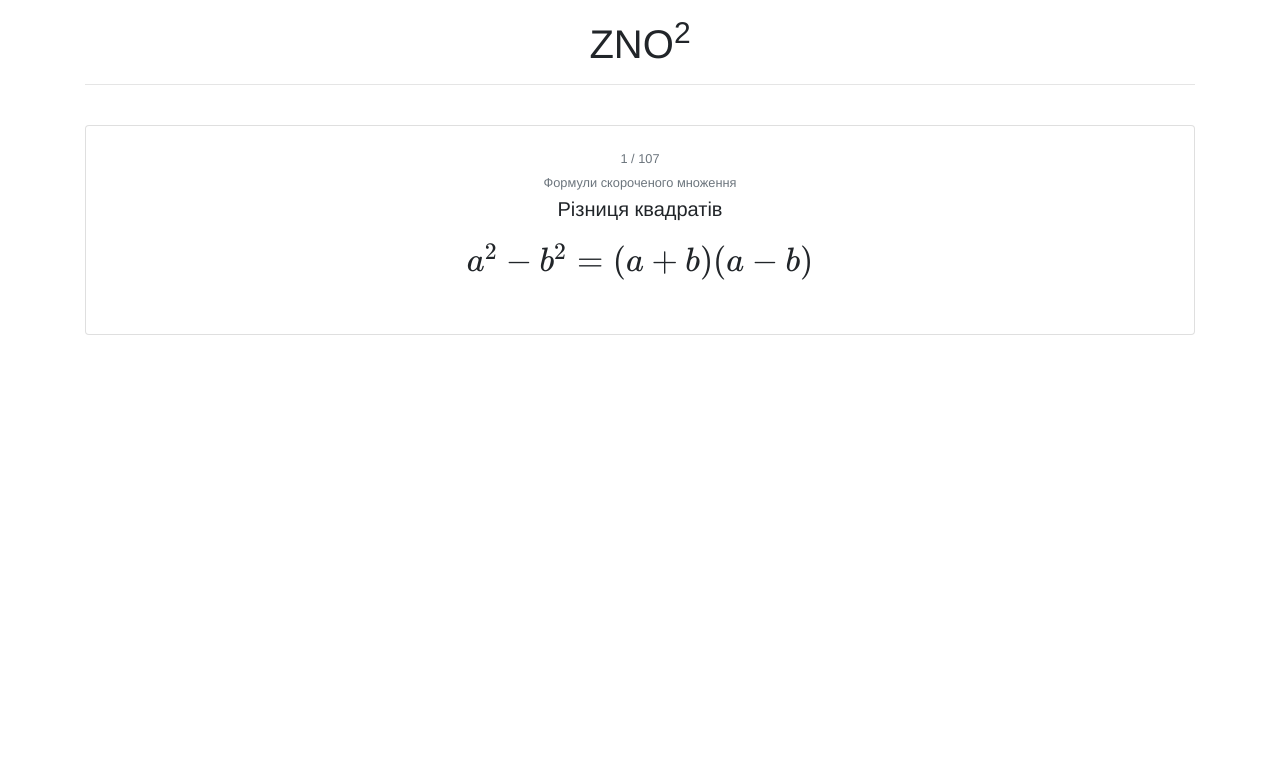
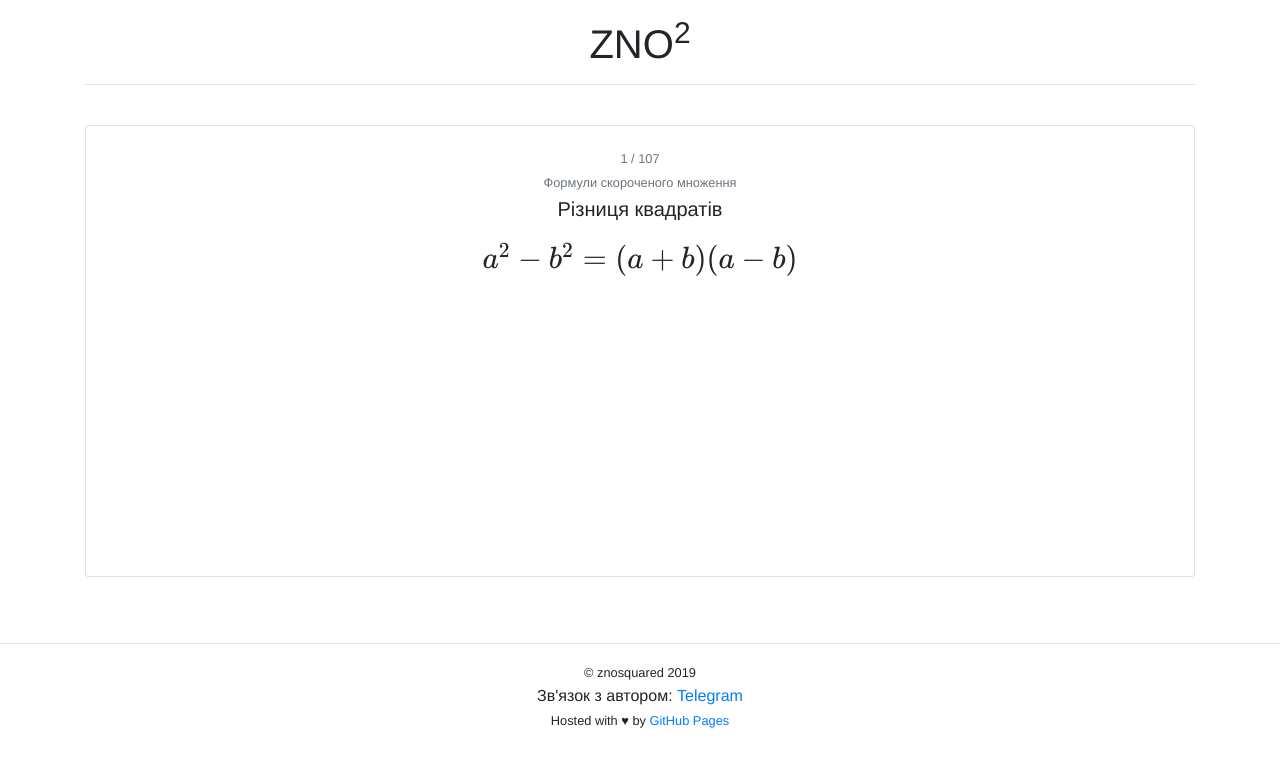
Before and after one commit to MrOnlineCoder/znosquared, a Vue app: page /#/ in a window 1280 px wide. Both pictures are taken after a click on the button "Розпочати тестування". Shown: the top 766 px of the page. Built offline with nearby package versions, Linux system fonts and the light colour scheme.

Commit message:
Major UI/CSS improvements

```diff
--- a/src/App.vue
+++ b/src/App.vue
@@ -1,13 +1,32 @@
 <template>
   <div id="app">
-    <router-view/>
+    <router-view class="wrapper"/>
+    <div class="push-down"></div>
+    <Footer />
   </div>
 </template>
+
+<script>
+import Footer from '@/components/Footer.vue'
+
+export default {
+  components: {
+    Footer
+  }
+}
+</script>
+
 
 <style>
 #app {
   font-family: 'Avenir', Helvetica, Arial, sans-serif;
-  margin-top: 20px;
+  padding-top: 20px;
 }
 
+
+
+.push-down {
+  height: 50px;
+  width: 100%;
+}
 </style>
--- /dev/null
+++ b/src/assets/style.css
@@ -0,0 +1,4 @@
+body, html {
+  min-height: 100%;
+  position: relative;
+}
--- a/src/assets/tests.json
+++ b/src/assets/tests.json
@@ -127,7 +127,7 @@
     },
     {
       "title": "Властивість члена арифметичної прогресії (відносно його сусідніх членів)",
-      "formula": "a_k = \\frac{a_{k-1} + a_{k+1}}{2}, k = 2,3,4 ..., n-1",
+      "formula": "a_k = \\frac{a_{k-1} + a_{k+1}}{2} \\\\ k = 2,3,4 ..., n-1",
       "category": "progressions"
     },
     {
@@ -137,11 +137,11 @@
     },
     {
       "title": "Формула суми перших n-членів геометричної прогресії",
-      "formula": "S_n = \\frac{b_1 (1 - q^n)}{1 - q}, q \\ne 1",
+      "formula": "S_n = \\frac{b_1 (1 - q^n)}{1 - q} \\\\ q \\ne 1",
       "category": "progressions"
     }, {
       "title": "Сума членів нескінченно спадної геометричної прогресії",
-      "formula": "S = \\frac{b_1}{1-q}, |q| < 1",
+      "formula": "S = \\frac{b_1}{1-q} \\\\ |q| < 1",
       "category": "progressions"
     },
     {
--- /dev/null
+++ b/src/components/Footer.vue
@@ -0,0 +1,18 @@
+<template>
+  <footer class="f">
+    <hr>
+    <small>&copy; znosquared 2019</small>
+    <br>
+    Зв'язок з автором: <a href="https://t.me/MrOnlineCoder">Telegram</a>
+    <br>
+    <small>Hosted with &hearts; by <a href="https://github.com/MrOnlineCoder/znosquared">GitHub Pages</a></small>
+  </footer>
+</template>
+
+<style scoped>
+footer {
+  text-align: center;
+  height: 80px;
+  width: 100%;
+}
+</style>
--- a/src/components/HelloWorld.vue
+++ /dev/null
@@ -1,58 +0,0 @@
-<template>
-  <div class="hello">
-    <h1>{{ msg }}</h1>
-    <p>
-      For a guide and recipes on how to configure / customize this project,<br>
-      check out the
-      <a href="https://cli.vuejs.org" target="_blank" rel="noopener">vue-cli documentation</a>.
-    </p>
-    <h3>Installed CLI Plugins</h3>
-    <ul>
-      <li><a href="https://github.com/vuejs/vue-cli/tree/dev/packages/%40vue/cli-plugin-babel" target="_blank" rel="noopener">babel</a></li>
-      <li><a href="https://github.com/vuejs/vue-cli/tree/dev/packages/%40vue/cli-plugin-eslint" target="_blank" rel="noopener">eslint</a></li>
-    </ul>
-    <h3>Essential Links</h3>
-    <ul>
-      <li><a href="https://vuejs.org" target="_blank" rel="noopener">Core Docs</a></li>
-      <li><a href="https://forum.vuejs.org" target="_blank" rel="noopener">Forum</a></li>
-      <li><a href="https://chat.vuejs.org" target="_blank" rel="noopener">Community Chat</a></li>
-      <li><a href="https://twitter.com/vuejs" target="_blank" rel="noopener">Twitter</a></li>
-      <li><a href="https://news.vuejs.org" target="_blank" rel="noopener">News</a></li>
-    </ul>
-    <h3>Ecosystem</h3>
-    <ul>
-      <li><a href="https://router.vuejs.org" target="_blank" rel="noopener">vue-router</a></li>
-      <li><a href="https://vuex.vuejs.org" target="_blank" rel="noopener">vuex</a></li>
-      <li><a href="https://github.com/vuejs/vue-devtools#vue-devtools" target="_blank" rel="noopener">vue-devtools</a></li>
-      <li><a href="https://vue-loader.vuejs.org" target="_blank" rel="noopener">vue-loader</a></li>
-      <li><a href="https://github.com/vuejs/awesome-vue" target="_blank" rel="noopener">awesome-vue</a></li>
-    </ul>
-  </div>
-</template>
-
-<script>
-export default {
-  name: 'HelloWorld',
-  props: {
-    msg: String
-  }
-}
-</script>
-
-<!-- Add "scoped" attribute to limit CSS to this component only -->
-<style scoped>
-h3 {
-  margin: 40px 0 0;
-}
-ul {
-  list-style-type: none;
-  padding: 0;
-}
-li {
-  display: inline-block;
-  margin: 0 10px;
-}
-a {
-  color: #42b983;
-}
-</style>
--- a/src/views/Formulas.vue
+++ b/src/views/Formulas.vue
@@ -25,14 +25,14 @@
         <small class="text-muted">{{questionsAnswered}} / {{totalQuestions}}</small>
         <br>
         <small class="text-muted">{{ allCategories[currentQuestion.category]}}</small>
-        <blockquote class="blockquote">
-          {{ currentQuestion.title }}
-        </blockquote>
         <div class="formula">
+          <blockquote class="blockquote">
+            {{ currentQuestion.title }}
+          </blockquote>
           <h3 v-html="questionFormulaHtml" v-show="showFormula"></h3>
         </div>
         <br>
-        <b-button size="lg" variant="success" @click="advance(true)" v-if="options.advanceButton">
+        <b-button class="advanceButton" size="lg" variant="success" @click="advance(true)" v-if="options.advanceButton">
           {{ showFormula ? 'Продовжити' : 'Показати формулу'}}
         </b-button>
       </div>
@@ -148,14 +148,38 @@ export default {
 <style>
 .container {
   text-align: center;
+  min-height: 100%;
 }
 
 .test-area {
   cursor: pointer;
+  display:block;
+  height: 450px;
 }
 
 .formula {
-  min-height: 50px;
-  height: 50px;
+  height: 250px;
+  display: block;
+}
+
+@media only screen
+  and (min-width: 320px) {
+  .katex {
+    font-size: 0.92em;
+  }
+}
+
+@media only screen
+  and (min-width: 375px) {
+  .katex {
+    font-size: 1em;
+  }
+}
+
+@media only screen
+  and (min-width: 400px) {
+  .katex {
+    font-size: 1.1em;
+  }
 }
 </style>
```
